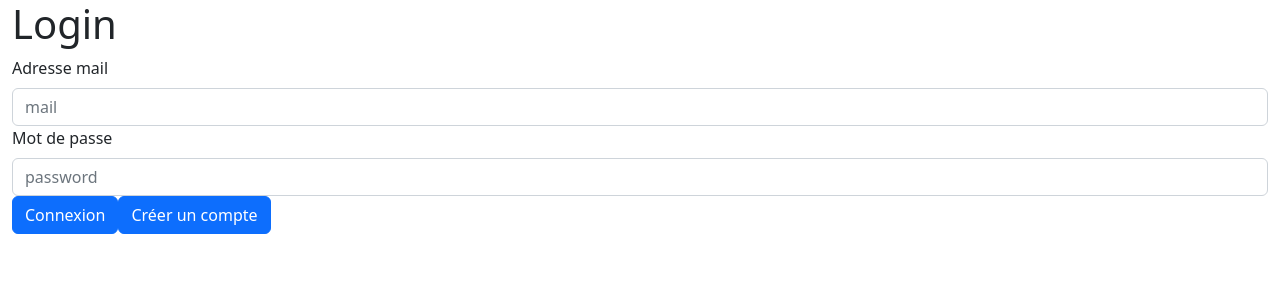
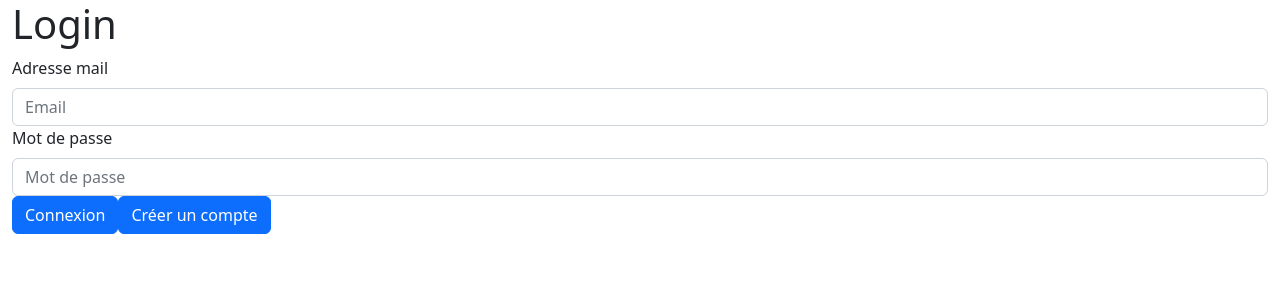
Before and after one commit to Axel-cmd/Mon-Annonce, a React (Create React App) app: page /login in a window 1280 px wide. Shown: the top 300 px of the page. Built offline with nearby package versions, Linux system fonts and the light colour scheme.

Commit message:
Créatioon d'un composant pour l'input des formes

```diff
--- /dev/null
+++ b/src/components/FormInput.jsx
@@ -0,0 +1,25 @@
+import React from "react";
+import { Form } from 'react-bootstrap';
+
+const FormInput = ({ label, type, value, onChange, error, placeholder }) => {
+
+    const handleOnChange = (e) => {
+        onChange(e.target.value);
+    }
+
+    return (
+        <Form.Group hasValidation>
+            <Form.Label>{label}</Form.Label>
+            <Form.Control
+                required
+                type={type}
+                placeholder={placeholder}
+                value={value}
+                onChange={handleOnChange}
+            />
+            <Form.Control.Feedback type="invalid" >{error}</Form.Control.Feedback>
+        </Form.Group>
+    )
+}
+
+export default FormInput;
--- a/src/pages/Login.jsx
+++ b/src/pages/Login.jsx
@@ -1,6 +1,7 @@
 import React, { useState } from "react";
 import { Form, Button } from "react-bootstrap";
 import { useNavigate } from "react-router-dom";
+import FormInput from "../components/FormInput";
 import { useAuth } from "../contexts/auth.context";
 
 
@@ -32,28 +33,10 @@ const Login = () => {
         <>
             <h1>Login</h1>
             <Form noValidate validated={validated} onSubmit={handleOnSubmit} >
-                <Form.Group hasValidation>
-                    <Form.Label>Adresse mail</Form.Label>
-                    <Form.Control
-                        required
-                        type="email"
-                        placeholder="mail"
-                        value={email}
-                        onChange={(e) => setEmail(e.target.value)}
-                    />
-                    <Form.Control.Feedback type="invalid" >Entrez une adresse mail valide</Form.Control.Feedback>
-                </Form.Group>
-                <Form.Group hasValidation>
-                    <Form.Label>Mot de passe</Form.Label>
-                    <Form.Control
-                        required
-                        type="password"
-                        placeholder="password"
-                        value={password}
-                        onChange={(e) => setPassword(e.target.value)}
-                    />
-                    <Form.Control.Feedback type="invalid" >Entrez votre mot de passe</Form.Control.Feedback>
-                </Form.Group>
+
+                <FormInput label="Adresse mail" type="email" placeholder="Email" value={email} onChange={setEmail} error="Entrez une adresse mail valide" />
+                <FormInput label="Mot de passe" type="password" placeholder="Mot de passe" value={password} onChange={setPassword} error="Entrez votre mot de passe" />
+
                 <Button type="submit">Connexion</Button>
                 <Button onClick={() => navigate('/register')} >Créer un compte</Button>
             </Form>
```
Also changed, not shown: src/components/Input.jsx (deleted, +0 -25 lines).
